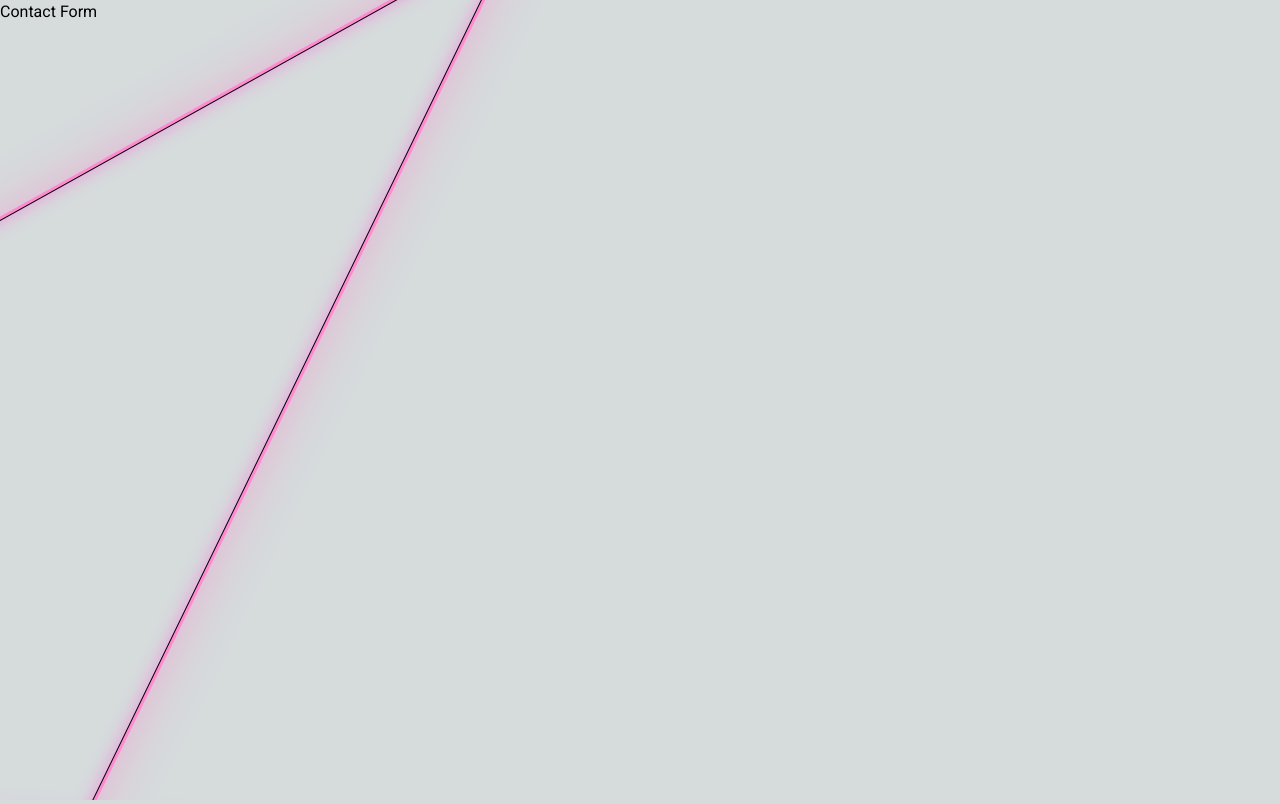
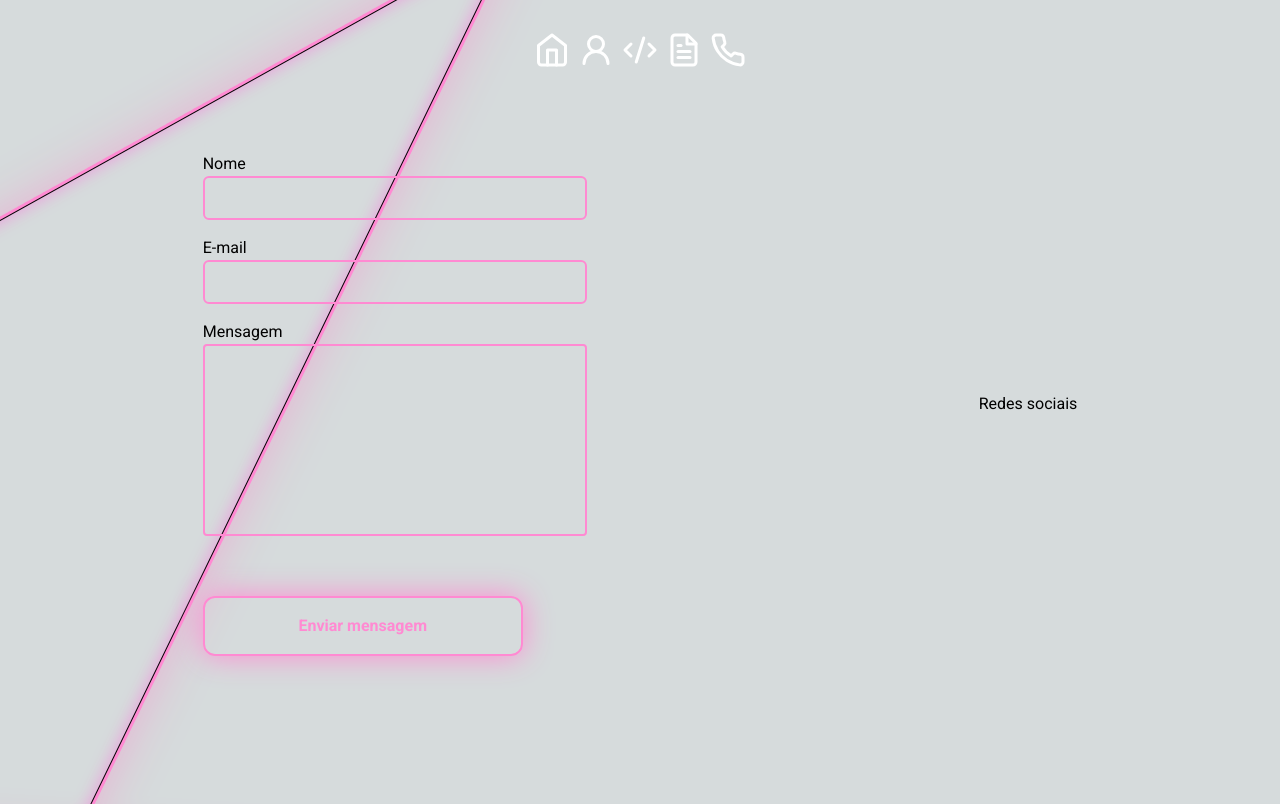
Before and after one commit to marcus-feitosa/portfolio, a Next.js app: page /forms in a window 1280 px wide. Built offline with nearby package versions, Linux system fonts and the light colour scheme.

Commit message:
formulário de contato

```diff
--- a/src/app/forms/page.tsx
+++ b/src/app/forms/page.tsx
@@ -1,5 +1,31 @@
+import { IconHeader } from "@/components/IconHeader";
+import NeonButton from "@/components/NeonButton";
+
 export default function ContactForm(){
     return(
-        <h1>Contact Form</h1>
+        <>
+        <IconHeader />
+        <div className="flex flex-row items-center justify-center h-screen gap-2 space-x-96 -mt-16">
+            <div className="flex flex-col gap-4 w-96">
+
+            <label className="-mb-4">Nome</label>
+            <input type="text" className="flex flex-1 w-full p-2 rounded-md bg-transparent border-2 border-neon-pink"/>
+
+            <label className="-mb-4">E-mail</label>
+            <input type="email" className="flex flex-1 w-full p-2 rounded-md bg-transparent border-2 border-neon-pink"/>
+
+            <label className="-mb-4">Mensagem</label>
+            <div className="h-auto">
+            <textarea className=" no-resize appearance-none block w-full bg-transparent text-white border-2 border-neon-pink rounded py-3 px-4 mb-3 leading-tight h-48 resize-none" id="message"></textarea>
+            </div>
+
+            <NeonButton text="Enviar mensagem"/>
+
+            </div>
+            <div>
+            <p>Redes sociais</p>
+            </div>
+        </div>
+        </>
     )
 }
```
